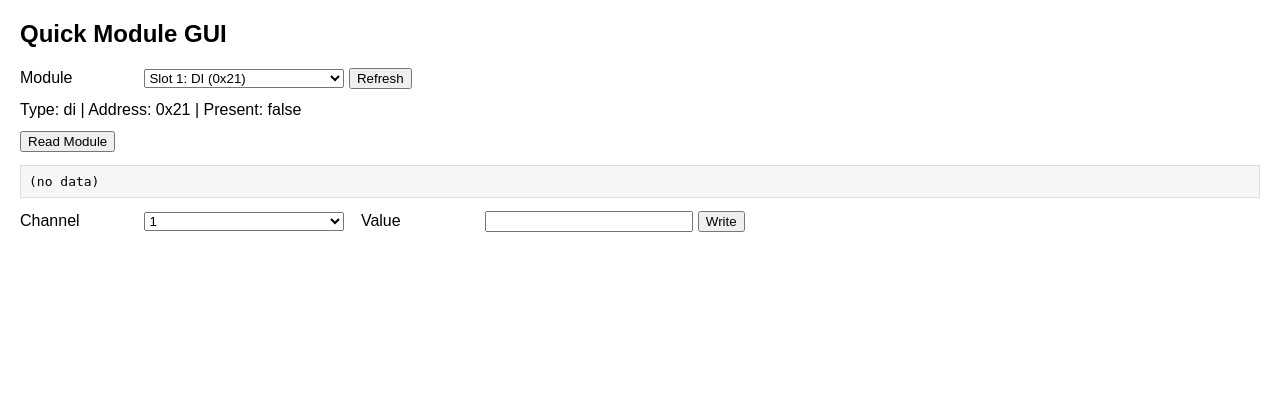
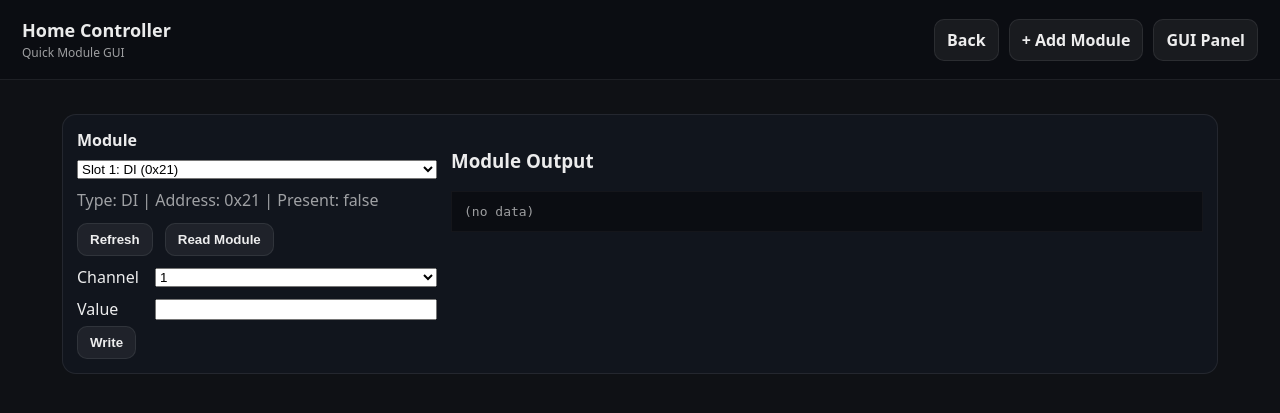
Before and after one commit to pengels22/home_controller, a Flask app: page /ui/gui in a window 1280 px wide. Shown: the top 413 px of the page. Run offline with Flask 3, Linux system fonts and the light colour scheme.

Commit message:
Refactor developer mode handling, enhance error reporting, and improve GUI layout

```diff
--- a/home_controller/server.py
+++ b/home_controller/server.py
@@ -17,6 +17,7 @@ from flask import (
     send_from_directory,
     abort,
 )
+import traceback
 
 from home_controller.core.backend import HomeControllerBackend
 
@@ -68,12 +69,14 @@ app = Flask(
 
 import sys
 
-# Backend instance. Support developer simulation mode via `-dev` flag
-DEV_MODE = ("-dev" in sys.argv) or os.getenv("HC_DEV", "0").lower() in ("1", "true", "yes")
+# Backend instance. Support developer simulation mode via `-dev` flag or env var.
+args = [a.lower() for a in sys.argv[1:]]
+DEV_MODE = any(a in ("-dev", "--dev", "dev") for a in args) or os.getenv("HC_DEV", "0").lower() in ("1", "true", "yes")
 backend = HomeControllerBackend()
 if DEV_MODE:
     dev_file = os.getenv("HC_DEV_FILE", None)
     backend.enable_dev_mode(dev_file)
+    print(f"DEV MODE enabled; dev file={backend._dev_file}")
 
 
 # ------------------------------------------------------------
@@ -460,6 +463,13 @@ def api_gui_modules():
 
     addrs, _err = _scan_i2c_addresses(I2C_BUS)
     present = {f"0x{a:02x}" for a in addrs}
+    # If running in dev mode, treat addresses found in dev data as present too
+    try:
+        if backend._dev_mode:
+            dev_addrs = {str(k).lower() for k in backend._dev_data.keys()}
+            present = present.union(dev_addrs)
+    except Exception:
+        pass
 
     out = []
     for i, m in enumerate(ordered, start=1):
@@ -511,7 +521,9 @@ def api_gui_action():
             res = backend.read_module(module_id)
             return jsonify(res)
         except Exception as e:
-            return jsonify({"ok": False, "error": str(e)}), 400
+            tb = traceback.format_exc()
+            print(tb)
+            return jsonify({"ok": False, "error": str(e), "trace": tb}), 400
 
     elif action == "write":
         try:
@@ -524,7 +536,9 @@ def api_gui_action():
             res = backend.write_module(module_id=module_id, channel=channel, value=value)
             return jsonify(res)
         except Exception as e:
-            return jsonify({"ok": False, "error": str(e)}), 400
+            tb = traceback.format_exc()
+            print(tb)
+            return jsonify({"ok": False, "error": str(e), "trace": tb}), 400
 
     else:
         return jsonify({"ok": False, "error": "unknown action"}), 400
--- a/home_controller/templates/gui_panel.html
+++ b/home_controller/templates/gui_panel.html
@@ -1,38 +1,74 @@
-<!doctype html>
+<!DOCTYPE html>
 <html>
 <head>
   <meta charset="utf-8" />
+  <meta name="viewport" content="width=device-width, initial-scale=1" />
   <title>Home Controller - Quick GUI</title>
+  <link rel="stylesheet" href="/static/home_controller.css" />
   <style>
-    body { font-family: sans-serif; margin: 20px; }
-    .row { margin-bottom: 12px; }
-    label { display: inline-block; width: 120px; }
-    select, input { min-width: 200px; }
-    pre { background:#f6f6f6;padding:8px;border:1px solid #ddd }
+    /* small overrides for the GUI panel */
+    .gui-grid { display:flex; gap:14px; align-items:flex-start; }
+    .gui-left { flex: 0 0 360px; }
+    .gui-right { flex: 1 1 auto; }
+    pre.readout { background:#0b0d12; border:1px solid rgba(255,255,255,0.04); padding:12px; color:var(--muted); white-space:pre-wrap; }
   </style>
 </head>
 <body>
-  <h2>Quick Module GUI</h2>
-  <div class="row">
-    <label>Module</label>
-    <select id="moduleSelect"></select>
-    <button id="refreshBtn">Refresh</button>
-  </div>
+  <header class="topbar">
+    <div class="brand">
+      <div class="brand-title">Home Controller</div>
+      <div class="brand-sub">Quick Module GUI</div>
+    </div>
+    <div class="topbar-right">
+      <a class="btn-link" href="/">Back</a>
+      <a class="btn-link" href="/ui/add">+ Add Module</a>
+      <a class="btn-link" href="/ui/gui">GUI Panel</a>
+    </div>
+  </header>
 
-  <div id="moduleInfo" class="row"></div>
+  <main class="container">
+    <section class="card">
+      <div class="gui-grid">
+        <div class="gui-left">
+          <div style="margin-bottom:10px">
+            <label style="display:block;margin-bottom:6px;font-weight:800">Module</label>
+            <select id="moduleSelect" style="width:100%"></select>
+          </div>
 
-  <div id="readPane" class="row">
-    <button id="readBtn">Read Module</button>
-    <pre id="readOut">(no data)</pre>
-  </div>
+          <div id="moduleInfo" style="margin-bottom:12px;color:var(--muted)"></div>
 
-  <div id="writePane" class="row">
-    <label>Channel</label>
-    <select id="channelSelect"></select>
-    <label style="margin-left:12px">Value</label>
-    <input id="valueInput" />
-    <button id="writeBtn">Write</button>
-  </div>
+          <div style="margin-bottom:10px">
+            <button id="refreshBtn">Refresh</button>
+            <button id="readBtn" style="margin-left:8px">Read Module</button>
+          </div>
+
+          <div id="writePane">
+            <div style="display:flex;gap:8px;align-items:center;margin-bottom:10px">
+              <label style="min-width:70px">Channel</label>
+              <select id="channelSelect" style="flex:1"></select>
+            </div>
+            <div style="display:flex;gap:8px;align-items:center;margin-bottom:6px">
+              <label style="min-width:70px">Value</label>
+              <input id="valueInput" style="flex:1" />
+            </div>
+            <div>
+              <button id="writeBtn">Write</button>
+            </div>
+          </div>
+        </div>
+
+        <div class="gui-right">
+          <h3>Module Output</h3>
+          <pre id="readOut" class="readout">(no data)</pre>
+
+          <div id="aioChannels" style="margin-top:12px;display:none">
+            <h4>Analog Inputs</h4>
+            <div class="channels-grid" id="aioChannelsGrid"></div>
+          </div>
+        </div>
+      </div>
+    </section>
+  </main>
 
   <script>
     async function fetchModules(){
@@ -43,11 +79,11 @@
       mods.forEach(m => {
         const opt = document.createElement('option');
         opt.value = m.id;
-        opt.text = `Slot ${m.slot}: ${m.type.toUpperCase()} ${m.name || ''} (${m.address})`;
+        opt.text = `Slot ${m.slot}: ${m.type.toUpperCase()} ${m.name ? '- ' + m.name : ''} (${m.address})`;
         sel.appendChild(opt);
       });
       if(mods.length) sel.selectedIndex = 0;
-      updateModuleInfo();
+      await updateModuleInfo();
     }
 
     async function updateModuleInfo(){
@@ -57,12 +93,12 @@
       const mods = await r.json();
       const m = mods.find(x=>x.id===id);
       const info = document.getElementById('moduleInfo');
-      info.textContent = `Type: ${m.type} | Address: ${m.address} | Present: ${m.present}`;
+      info.textContent = `Type: ${m.type.toUpperCase()} | Address: ${m.address} | Present: ${m.present}`;
 
-      // populate channels
+      // populate channel selector
       const chSel = document.getElementById('channelSelect');
       chSel.innerHTML = '';
-      const total = (m.channels_out || m.channels_in || 0);
+      const total = (m.channels_out || m.channels_in || 0) || (m.type==='aio'?8:0);
       for(let i=1;i<=total;i++){
         const o = document.createElement('option'); o.value = i; o.text = i; chSel.appendChild(o);
       }
@@ -71,31 +107,54 @@
       if(m.type==='do') val.value = '1';
       else if(m.type==='aio') val.value = '12.0';
       else val.value = '';
+
+      // If AIO, auto-read and show channels
+      if(m.type==='aio'){
+        await readModule(true);
+      } else {
+        document.getElementById('aioChannels').style.display = 'none';
+      }
     }
 
-    async function readModule(){
+    async function readModule(suppressOut=false){
       const id = document.getElementById('moduleSelect').value;
       const r = await fetch(`/api/gui/action`, {method:'POST', headers:{'Content-Type':'application/json'}, body: JSON.stringify({module_id:id, action:'read'})});
       const j = await r.json();
       document.getElementById('readOut').textContent = JSON.stringify(j, null, 2);
+
+      // If AIO response contains channels, populate grid
+      if(j && j.ok && j.type === 'aio' && j.channels){
+        const grid = document.getElementById('aioChannelsGrid');
+        grid.innerHTML = '';
+        for(let i=1;i<=8;i++){
+          const row = document.createElement('div'); row.className = 'channel-row';
+          const label = document.createElement('div'); label.className = 'channel-label'; label.textContent = 'CH ' + i;
+          const input = document.createElement('input'); input.className = 'channel-input'; input.value = (j.channels[String(i)] !== undefined ? j.channels[String(i)] : '');
+          input.readOnly = true;
+          row.appendChild(label); row.appendChild(input);
+          grid.appendChild(row);
+        }
+        document.getElementById('aioChannels').style.display = '';
+      } else {
+        document.getElementById('aioChannels').style.display = 'none';
+      }
     }
 
     async function writeModule(){
       const id = document.getElementById('moduleSelect').value;
       const ch = parseInt(document.getElementById('channelSelect').value,10);
       const val = document.getElementById('valueInput').value;
-      // try to coerce numeric
       const payload = { module_id: id, action: 'write', channel: ch, value: (isNaN(Number(val))? val : Number(val)) };
       const r = await fetch(`/api/gui/action`, {method:'POST', headers:{'Content-Type':'application/json'}, body: JSON.stringify(payload)});
       const j = await r.json();
       document.getElementById('readOut').textContent = JSON.stringify(j, null, 2);
-      // refresh info
+      // refresh modules and info
       await fetchModules();
     }
 
     document.getElementById('refreshBtn').addEventListener('click', fetchModules);
     document.getElementById('moduleSelect').addEventListener('change', updateModuleInfo);
-    document.getElementById('readBtn').addEventListener('click', readModule);
+    document.getElementById('readBtn').addEventListener('click', ()=>readModule(false));
     document.getElementById('writeBtn').addEventListener('click', writeModule);
 
     fetchModules();
```
Also changed, not shown: home_controller/core/backend.py (+0 -71 lines).
